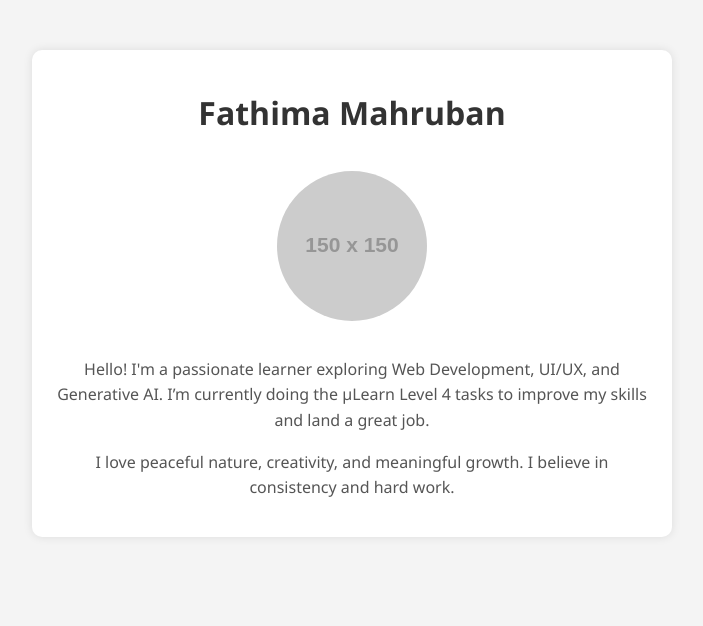
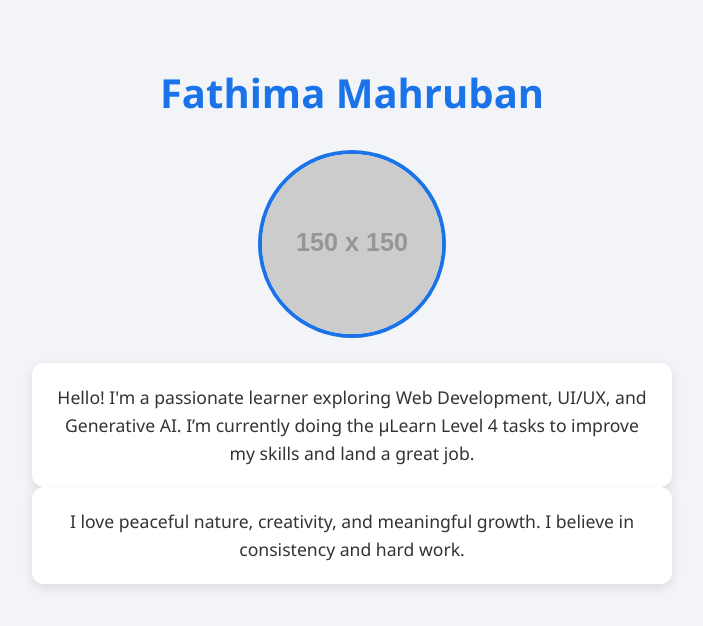
Before and after one commit to mehruban320/biography-page, a plain HTML site: page index.html in a window 1280 px wide. Shown: the whole page, without its empty margins (288-991 px from the left). Drawn offline with Linux system fonts and the light colour scheme; placeholder pictures from the web are drawn by us.

Commit message:
Update style.css

```diff
--- a/style.css
+++ b/style.css
@@ -1,31 +1,33 @@
 body {
-  background-color: #f4f4f4;
   font-family: 'Segoe UI', Tahoma, Geneva, Verdana, sans-serif;
-  margin: 0;
-  padding: 0;
+  background-color: #f2f4f8;
+  color: #333;
+  text-align: center;
+  padding: 30px;
 }
 
-.bio-container {
-  max-width: 600px;
-  margin: 50px auto;
-  background-color: white;
-  padding: 20px;
-  box-shadow: 0 0 10px rgba(0, 0, 0, 0.1);
-  border-radius: 10px;
-  text-align: center;
+h1 {
+  color: #1a73e8;
+  font-size: 2.5em;
+  margin-bottom: 10px;
 }
 
-.bio-container h1 {
-  color: #333;
+img {
+  border-radius: 50%;
+  width: 180px;
+  height: 180px;
+  object-fit: cover;
+  margin: 20px auto;
+  border: 4px solid #1a73e8;
 }
 
-.bio-container img {
-  width: 150px;
-  border-radius: 50%;
-  margin: 15px 0;
+p {
+  max-width: 600px;
+  margin: 0 auto;
+  font-size: 1.1em;
+  line-height: 1.6;
+  background-color: #fff;
+  padding: 20px;
+  border-radius: 12px;
+  box-shadow: 0 4px 12px rgba(0, 0, 0, 0.1);
 }
-
-.bio-container p {
-  color: #555;
-  line-height: 1.6;
-}
```
